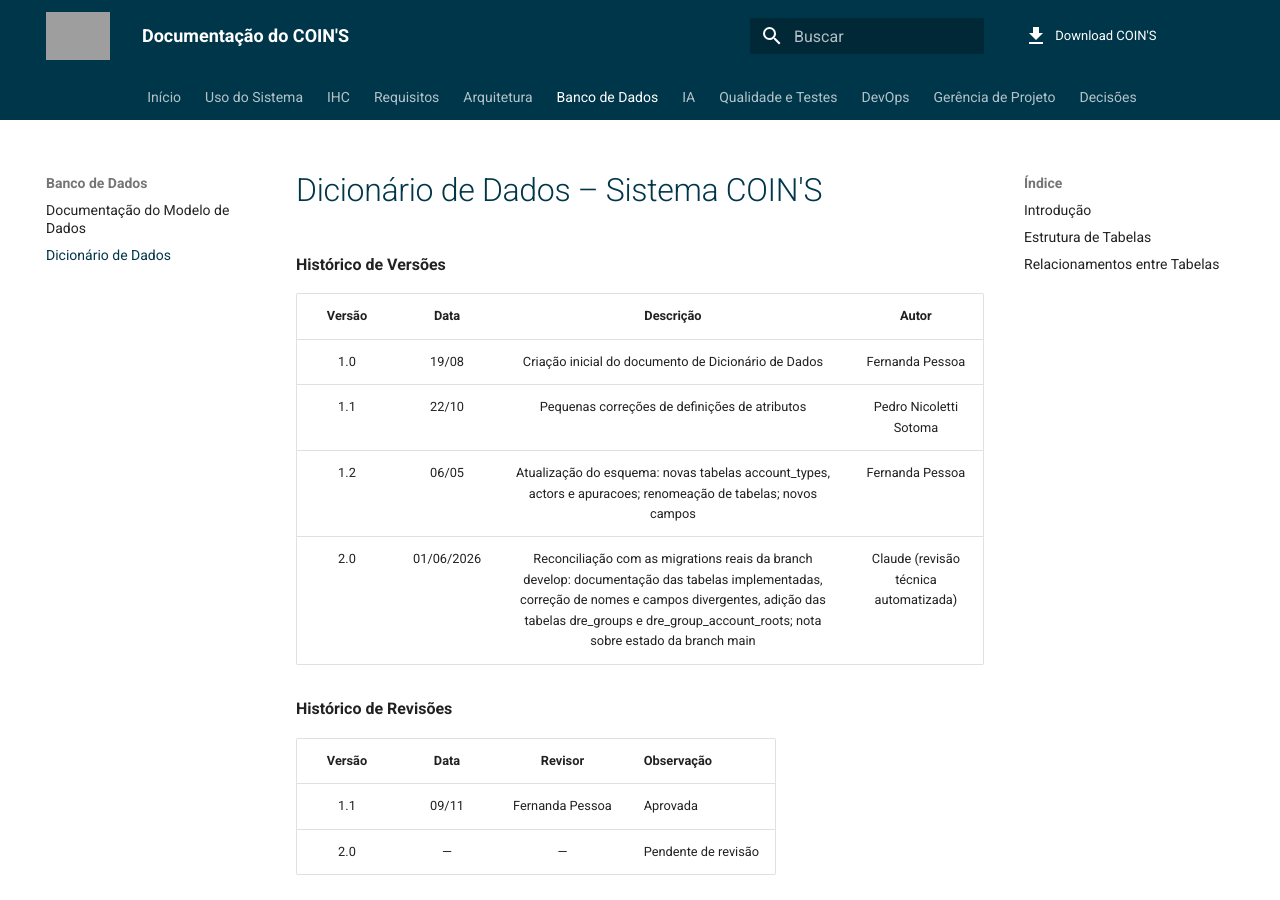
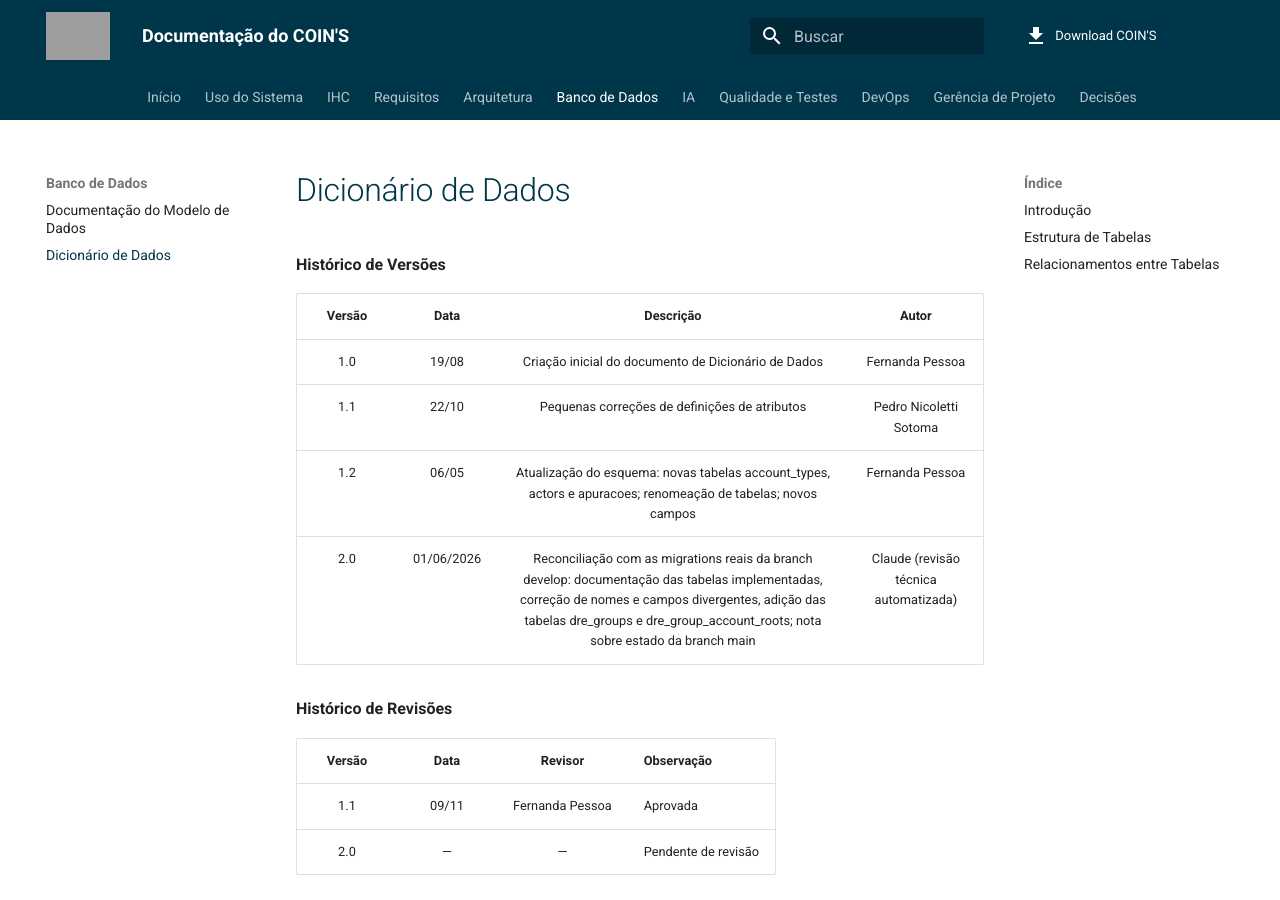
Before and after one commit to NES-Contabilidade-Integrada/doc-coins2026.1, an MkDocs documentation site: the page built from docs/banco-de-dados/dicionario-dados.md, in a window 1280 px wide and 900 px high. Built offline with MkDocs 1.6.1 and Material for MkDocs 9.7.7, drawn with Linux system fonts in a browser that asks for light colours; grey boxes are pictures that could not be loaded.

Commit message:
docs(banco-de-dados): remove nome do sistema do título do dicionário de dados
Co-Authored-By: Claude Sonnet 4.6 <noreply@anthropic.com>

```diff
--- a/docs/banco-de-dados/dicionario-dados.md
+++ b/docs/banco-de-dados/dicionario-dados.md
@@ -1,4 +1,4 @@
-# Dicionário de Dados – Sistema COIN'S
+# Dicionário de Dados
 
 **Histórico de Versões**
 
```
